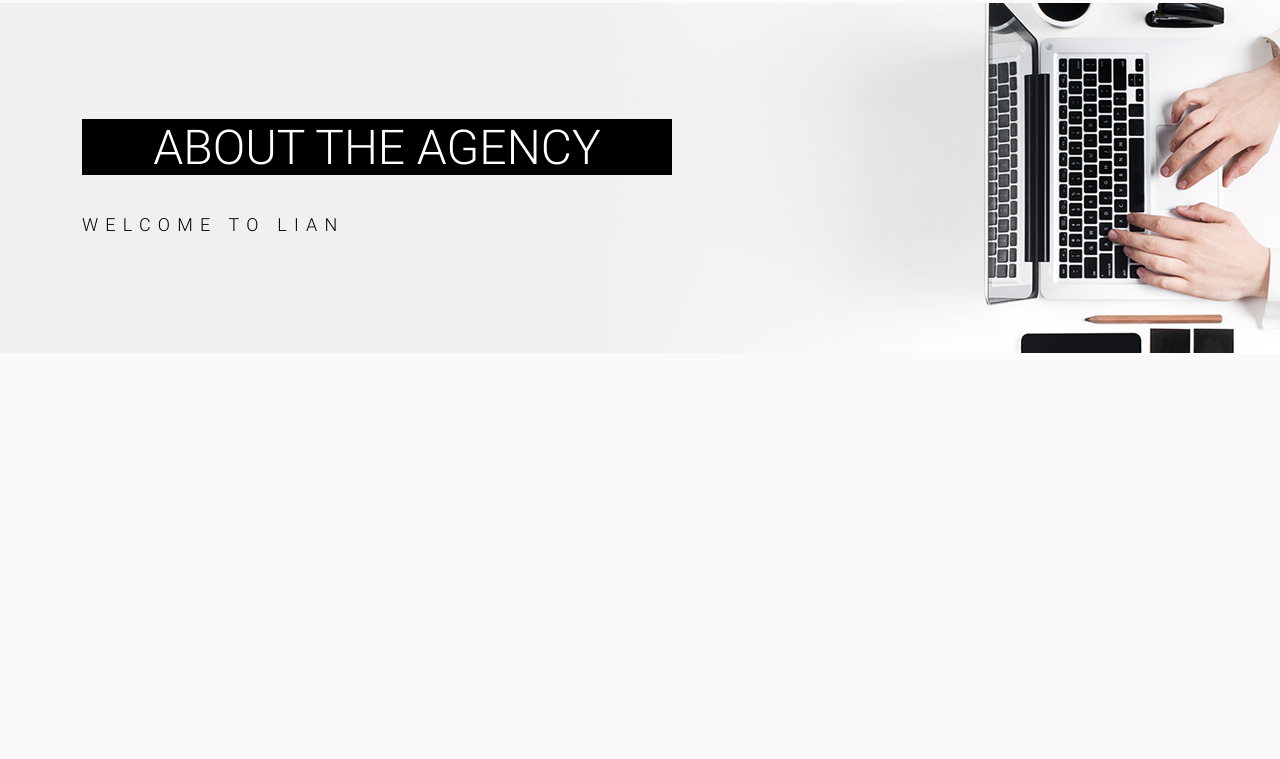
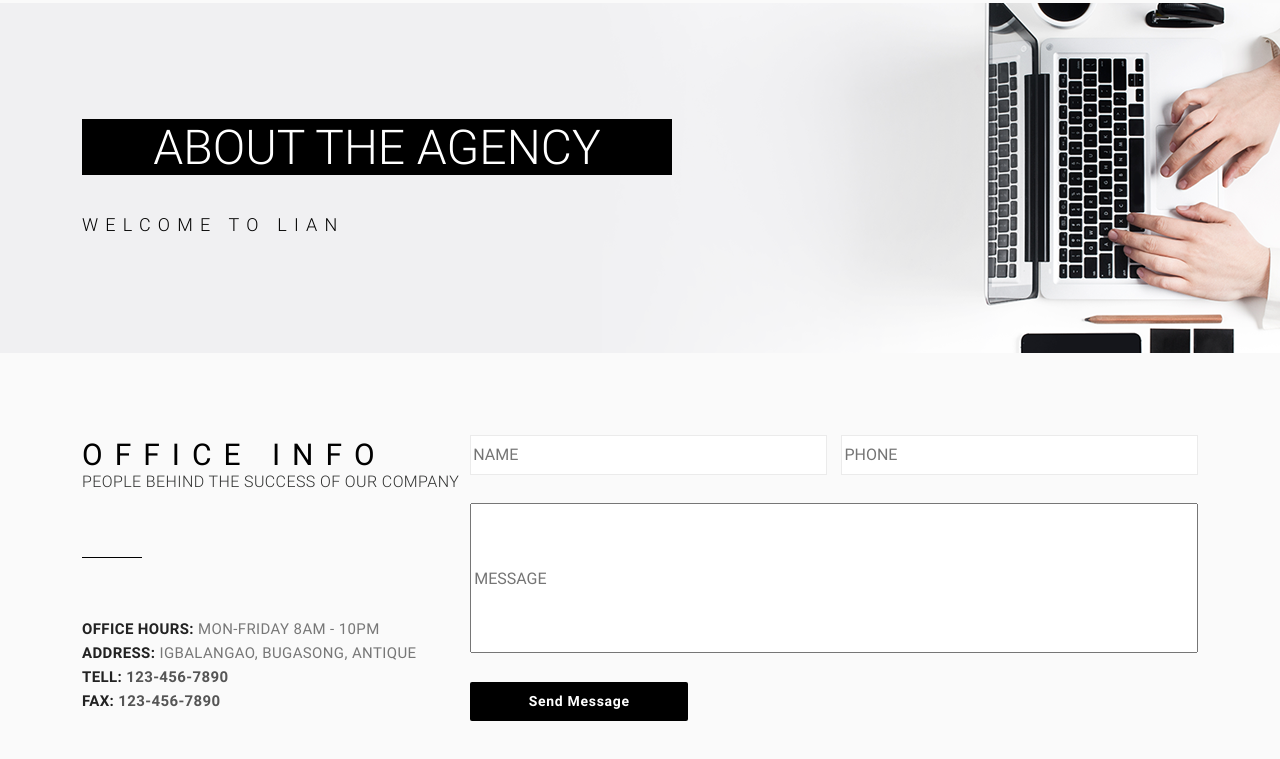
Before and after one commit to Defolt163/Lian, a website: page src/contact.html in a window 1280 px wide. Shown: the part 87-846 px from the top of the page. Before the commit the page ends 800 px from the top, so only its background shows below. Drawn offline with nearby package versions, Linux system fonts and the light colour scheme.

Commit message:
created contact and section contact, adding map widget

```diff
--- a/src/contact.html
+++ b/src/contact.html
@@ -4,7 +4,7 @@
     <meta charset="UTF-8">
     <meta http-equiv="X-UA-Compatible" content="IE=edge">
     <meta name="viewport" content="width=device-width, initial-scale=1.0">
-    <title>About</title>
+    <title>Contact</title>
     <link rel="stylesheet" href="css/bootstrap-grid.min.css">
     <link rel="stylesheet" href="css/bootstrap-reboot.min.css">
     <link rel="stylesheet" href="css/fonts.css">
@@ -45,7 +45,35 @@
         </div>
     </section>
 
+    <section class="contact">
+        <div class="container">
+            <div class="contact__wrapper">
+                <div class="contact__info">
+                    <div class="contact__descr">
+                        <div class="contact__header">Office Info</div>
+                        <div class="contact__subheader">People Behind the Success of our Company</div>
+                    </div>
+                    <div class="contact__divider"></div>
+                    <div class="contact__adr">
+                        <div class="adr"><span>Office Hours:</span>  Mon-Friday 8am - 10pm</div>
+                        <div class="adr"><span>Address:</span> Igbalangao, Bugasong, Antique</div>
+                        <div class="adr"><span>Tell:</span> <a href="tel:1234567890" class="mobile">123-456-7890</a></div>
+                        <div class="adr"><span>Fax:</span> <a href="tel:1234567890" class="mobile">123-456-7890</a></div>
+                    </div>
+                </div>
+                    <form action="#" class="contact_form">
+                        <div class="contact_input">
+                            <input class="contact_data" type="text" placeholder="Name">
+                            <input class="contact_data" type="number" placeholder="Phone">
+                        </div>
+                        <input class="message_data" type="text" placeholder="Message">
+                        <button class="button button_form">Send Message</button>
+                    </form>
+            </div>
+        </div>
+    </section>
 
+    <iframe src="https://yandex.ru/map-widget/v1/?um=constructor%3A13450739714ea745934bff1f46eb84a1ef3bca062d064d944dd066834f9910e2&amp;source=constructor" width="100%" height="553" frameborder="0"></iframe>
 
 
 
--- a/src/sass/base/_button.sass
+++ b/src/sass/base/_button.sass
@@ -38,3 +38,18 @@
         button
             outline: 4px solid #000
             outline-offset: -4px
+
+button
+    width: 218px
+    height: 39px
+    border: none
+    border-radius: 2px
+    background-color: #000
+    font-size: 14px
+    font-weight: bold
+    line-height: 1.54
+    letter-spacing: 0.7px
+    text-align: center
+    color: #fff
+    &:active
+        border: 1px solid #fff
--- /dev/null
+++ b/src/sass/blocks-contact/_contact.sass
@@ -0,0 +1,60 @@
+.contact
+    min-height: 450px
+    &__wrapper
+        display: flex
+        justify-content: space-around
+        height: 450px
+        align-items: center
+        .contact__info
+            display: flex
+            flex-direction: column
+            justify-content: space-between
+            height: 60%
+            width: 40%
+            .contact__descr
+                .contact__header
+                    font-size: 30px
+                    line-height: 0.8
+                    letter-spacing: 12px
+                    color: #000
+                .contact__subheader
+                    font-size: 16px
+                    font-weight: 300
+                    line-height: 1.88
+                    letter-spacing: 0.4px
+                    text-align: left
+                    color: #2f302f
+            .contact__divider
+                width: 60px
+                height: 1px
+                background-color: #000
+            .contact__adr
+                .adr
+                    font-size: 15px
+                    line-height: 1.6
+                    letter-spacing: 0.38px
+                    text-align: left
+                    color: #777
+                    span
+                        font-weight: bold
+                        color: #222
+                    .mobile
+                        text-decoration: none
+                        font-weight: bold
+                        color: #555
+        .contact_form
+            display: flex
+            flex-direction: column
+            height: 70%
+            justify-content: space-around
+            width: 75%
+            .contact_input
+                display: flex
+                justify-content: space-between
+                .contact_data
+                    width: 49%
+                    height: 40px
+                    border: solid 1px #ebebeb
+                    background-color: none
+            .message_data
+                height: 150px
--- a/src/sass/style.sass
+++ b/src/sass/style.sass
@@ -28,3 +28,6 @@ body
 
 /** blog **/
 @import 'blocks-blog/_stand'
+
+/** Contact **/
+@import 'blocks-contact/_contact'
```
Also changed, not shown: dist/style.min.css, src/css/style.min.css.
